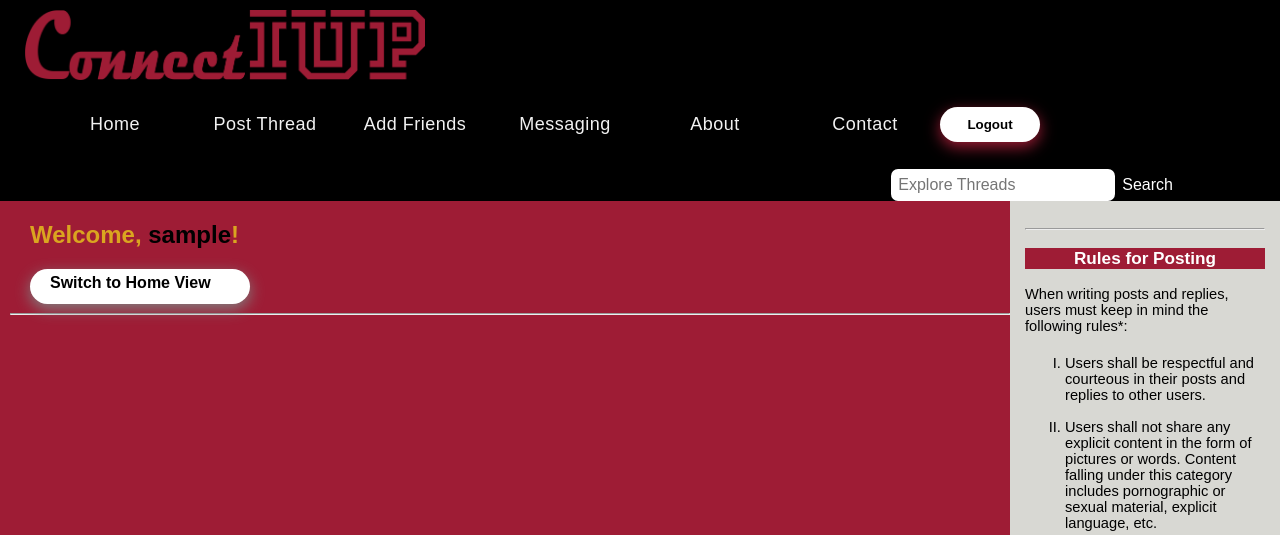
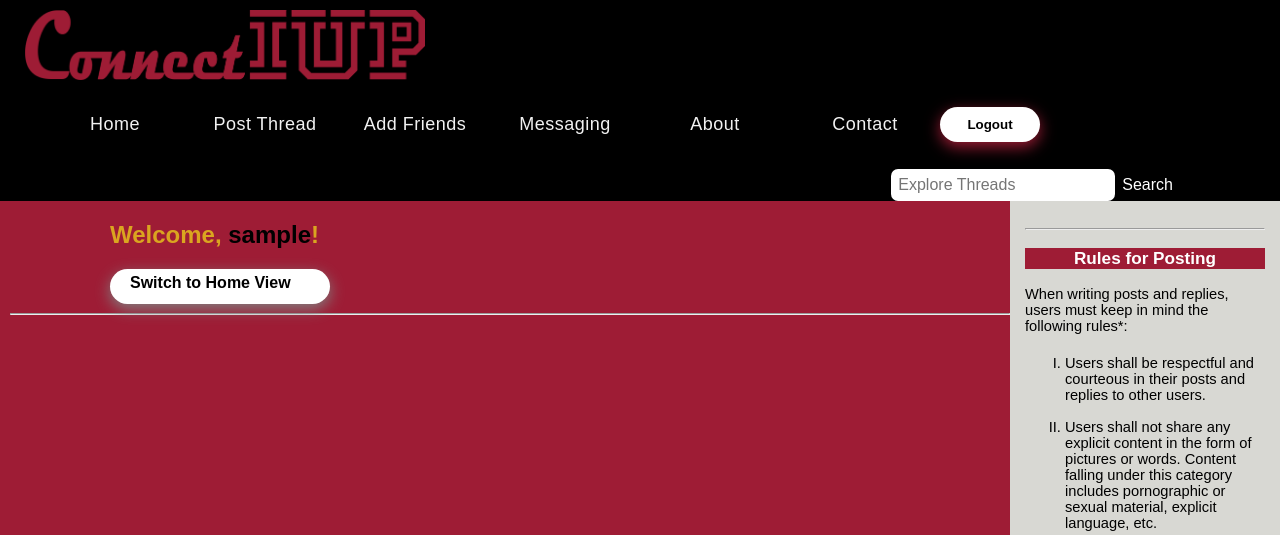
Before and after one commit to realmastercoder/connectiup, a PHP site: page /for_you.php in a window 1280 px wide. Shown: the top 535 px of the page. Run offline with PHP 8.4, Linux system fonts and the light colour scheme; the visitor is signed in with stand-in values (Sample User, id 1); data that the repository does not hold is empty.

Commit message:
styling changes

```diff
--- a/css/button.css
+++ b/css/button.css
@@ -36,10 +36,11 @@
     height: 30px;
 
     padding-top: 5px;
+    margin-left: 100px;
 }
+
 
 .view:hover {
     box-shadow: 0px 5px 15px 0px  black;
     font-family: Arial, Helvetica, sans-serif;
-
 }
--- a/css/home.css
+++ b/css/home.css
@@ -6,7 +6,7 @@ body {
 
 h2 {
     color: goldenrod;
-    margin-left: 20px;
+    margin-left: 100px;
 }
 
 #banner {
--- a/homepage.php
+++ b/homepage.php
@@ -97,7 +97,7 @@ if (!$conn) {
     <h2>Welcome, <?php echo "<a href='public_profile.php?username=" . $_SESSION['username'] . "'>" . $_SESSION['username'] . '</a>';?>!</h2>
 
     <div class= "view">
-    <a href=for_you.php>Switch to For You View</a>
+    <a href=for_you.php>Switch to For You View </a>
     </div>
     <br>
     <br>
```
